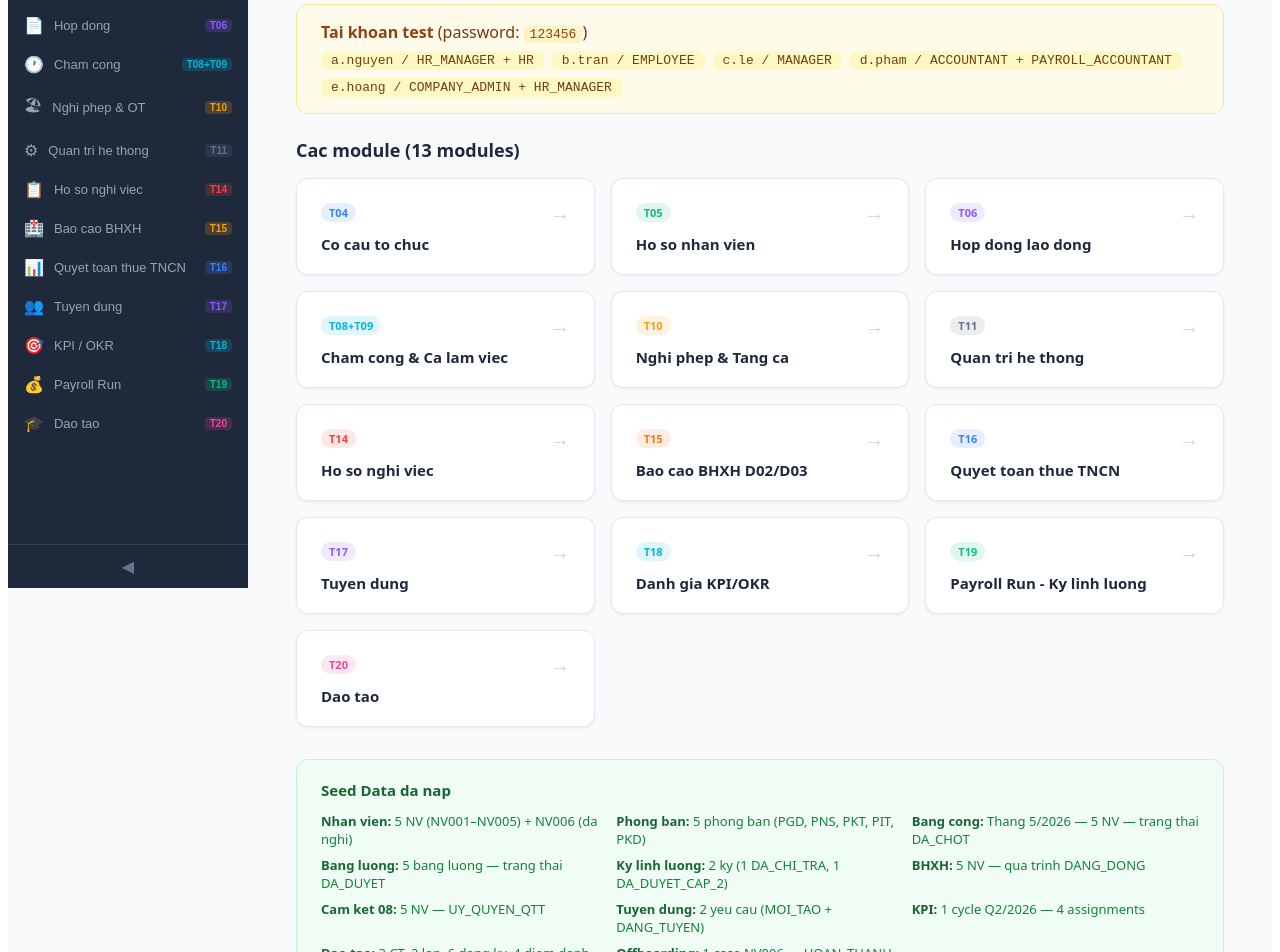
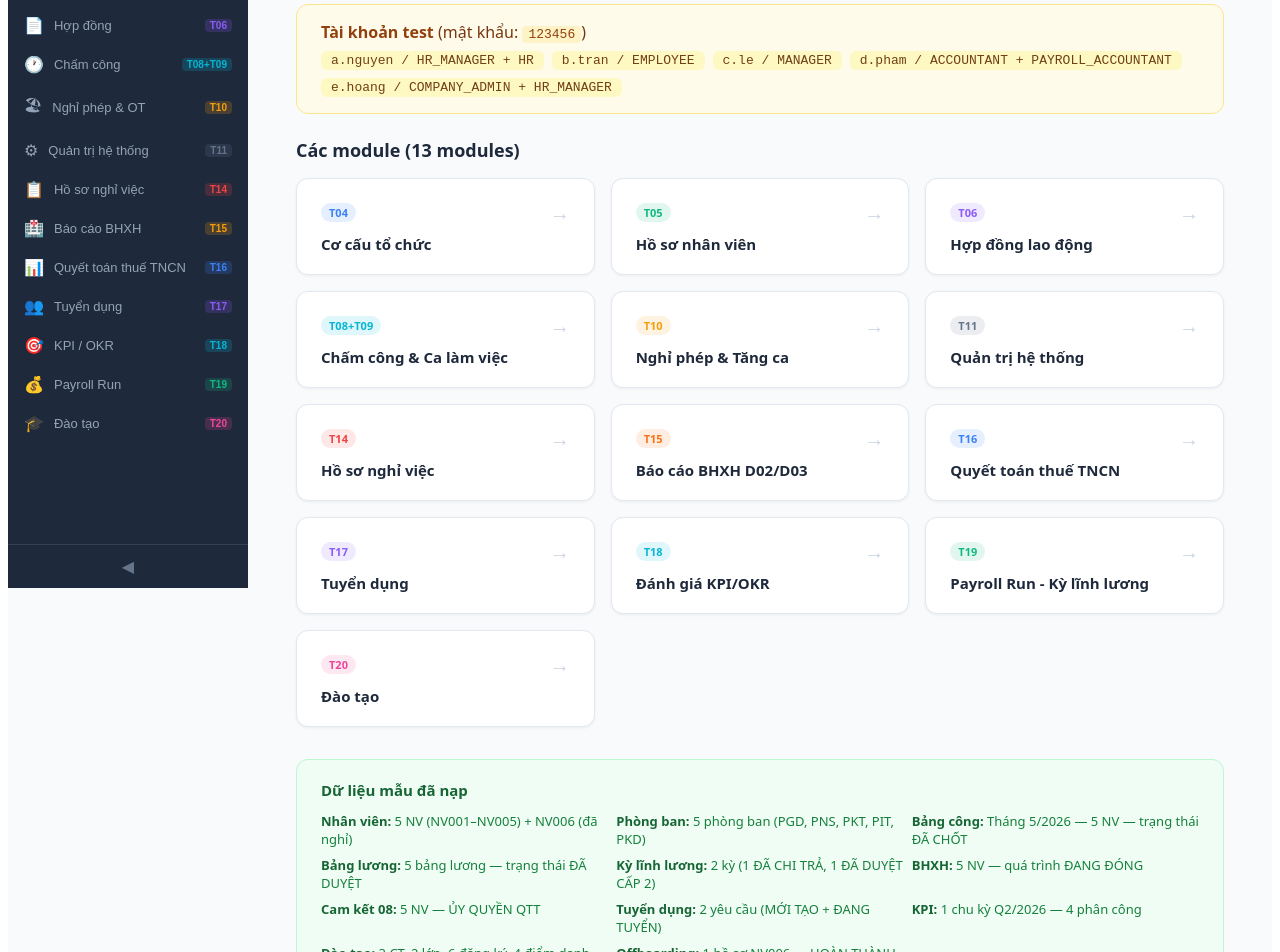
Before and after one commit to Min-Trees/HRM_Epath, a React (Vite) app in the folder hrm-system/frontend/: page / in a window 1280 px wide. Shown: the part 220-1172 px from the top of the page. Built offline with nearby package versions, Linux system fonts and the light colour scheme.

Commit message:
fix: Vietnamese diacritics in App.tsx (sidebar labels, dashboard, seed info)
Co-authored-by: Cursor <cursoragent@cursor.com>

```diff
--- a/hrm-system/frontend/src/App.tsx
+++ b/hrm-system/frontend/src/App.tsx
@@ -1,5 +1,5 @@
-import { HashRouter, Routes, Route, useLocation, useNavigate, useParams, Outlet } from "react-router-dom";
-import React, { useState, ReactNode, useEffect } from "react";
+import { HashRouter, Routes, Route, useLocation, useNavigate, Outlet } from "react-router-dom";
+import React, { useState } from "react";
 import DepartmentPage from "./department/DepartmentPage";
 import EmployeePage from "./employee/EmployeePage";
 import ContractPage from "./contract/ContractPage";
@@ -16,7 +16,7 @@ import PayrollRunPage from "./payroll/PayrollRunPage";
 import TrainingPage from "./training/TrainingPage";
 
 // ============================================================================
-// SHARED NAVIGATION ITEMS
+// DANH SÁCH ĐIỀU HƯỚNG
 // ============================================================================
 interface NavItem {
   path: string;
@@ -27,24 +27,24 @@ interface NavItem {
 }
 
 const NAV_ITEMS: NavItem[] = [
-  { path: "/", label: "Trang chu", task: "", color: "#64748b", icon: "🏠" },
-  { path: "/hr/departments", label: "Co cau to chuc", task: "T04", color: "#3b82f6", icon: "🏢" },
-  { path: "/hr/employees", label: "Nhan su", task: "T05", color: "#10b981", icon: "👤" },
-  { path: "/hr/contracts", label: "Hop dong", task: "T06", color: "#8b5cf6", icon: "📄" },
-  { path: "/attendance", label: "Cham cong", task: "T08+T09", color: "#06b6d4", icon: "🕐" },
-  { path: "/leave", label: "Nghi phep & OT", task: "T10", color: "#f59e0b", icon: "🏖" },
-  { path: "/system", label: "Quan tri he thong", task: "T11", color: "#64748b", icon: "⚙" },
-  { path: "/offboarding", label: "Ho so nghi viec", task: "T14", color: "#ef4444", icon: "📋" },
-  { path: "/bhxh/reports", label: "Bao cao BHXH", task: "T15", color: "#f59e0b", icon: "🏥" },
-  { path: "/tax/qtt", label: "Quyet toan thue TNCN", task: "T16", color: "#3b82f6", icon: "📊" },
-  { path: "/recruitment", label: "Tuyen dung", task: "T17", color: "#8b5cf6", icon: "👥" },
+  { path: "/", label: "Trang chủ", task: "", color: "#64748b", icon: "🏠" },
+  { path: "/hr/departments", label: "Cơ cấu tổ chức", task: "T04", color: "#3b82f6", icon: "🏢" },
+  { path: "/hr/employees", label: "Nhân sự", task: "T05", color: "#10b981", icon: "👤" },
+  { path: "/hr/contracts", label: "Hợp đồng", task: "T06", color: "#8b5cf6", icon: "📄" },
+  { path: "/attendance", label: "Chấm công", task: "T08+T09", color: "#06b6d4", icon: "🕐" },
+  { path: "/leave", label: "Nghỉ phép & OT", task: "T10", color: "#f59e0b", icon: "🏖" },
+  { path: "/system", label: "Quản trị hệ thống", task: "T11", color: "#64748b", icon: "⚙" },
+  { path: "/offboarding", label: "Hồ sơ nghỉ việc", task: "T14", color: "#ef4444", icon: "📋" },
+  { path: "/bhxh/reports", label: "Báo cáo BHXH", task: "T15", color: "#f59e0b", icon: "🏥" },
+  { path: "/tax/qtt", label: "Quyết toán thuế TNCN", task: "T16", color: "#3b82f6", icon: "📊" },
+  { path: "/recruitment", label: "Tuyển dụng", task: "T17", color: "#8b5cf6", icon: "👥" },
   { path: "/performance/kpi", label: "KPI / OKR", task: "T18", color: "#06b6d4", icon: "🎯" },
   { path: "/payroll/run", label: "Payroll Run", task: "T19", color: "#10b981", icon: "💰" },
-  { path: "/training", label: "Dao tao", task: "T20", color: "#ec4899", icon: "🎓" },
+  { path: "/training", label: "Đào tạo", task: "T20", color: "#ec4899", icon: "🎓" },
 ];
 
 // ============================================================================
-// APP LAYOUT — wraps every page with sidebar (uses <Outlet /> for content)
+// LAYOUT — bao bọc mọi trang bằng sidebar (sử dụng <Outlet /> cho nội dung)
 // ============================================================================
 function AppLayout() {
   const location = useLocation();
@@ -58,7 +58,6 @@ function AppLayout() {
 
   return (
     <div style={{ display: "flex", minHeight: "100vh", fontFamily: "system-ui, sans-serif", background: "#f8fafc" }}>
-      {/* ── Sidebar ── */}
       <aside style={{
         width: sidebarCollapsed ? 64 : 240,
         background: "#1e293b",
@@ -72,7 +71,6 @@ function AppLayout() {
         height: "100vh",
         overflow: "hidden",
       }}>
-        {/* Logo */}
         <div style={{
           padding: sidebarCollapsed ? "16px 8px" : "16px 20px",
           borderBottom: "1px solid #334155",
@@ -90,7 +88,6 @@ function AppLayout() {
           )}
         </div>
 
-        {/* Nav items */}
         <nav style={{ flex: 1, overflowY: "auto", padding: "8px 0" }}>
           {NAV_ITEMS.map((item) => {
             const active = isActive(item.path);
@@ -153,7 +150,6 @@ function AppLayout() {
           })}
         </nav>
 
-        {/* Collapse toggle */}
         <button
           onClick={() => setSidebarCollapsed((c) => !c)}
           style={{
@@ -172,7 +168,6 @@ function AppLayout() {
         </button>
       </aside>
 
-      {/* ── Main content — <Outlet /> renders the matched child route ── */}
       <main style={{ flex: 1, overflow: "auto", minWidth: 0 }}>
         <Outlet />
       </main>
@@ -181,28 +176,27 @@ function AppLayout() {
 }
 
 // ============================================================================
-// DASHBOARD — full landing page
+// TRANG CHỦ — Bảng điều khiển tổng quan
 // ============================================================================
 function Dashboard() {
   const modules = [
-    { path: "#/hr/departments", label: "Co cau to chuc", task: "T04", color: "#3b82f6" },
-    { path: "#/hr/employees", label: "Ho so nhan vien", task: "T05", color: "#10b981" },
-    { path: "#/hr/contracts", label: "Hop dong lao dong", task: "T06", color: "#8b5cf6" },
-    { path: "#/attendance", label: "Cham cong & Ca lam viec", task: "T08+T09", color: "#06b6d4" },
-    { path: "#/leave", label: "Nghi phep & Tang ca", task: "T10", color: "#f59e0b" },
-    { path: "#/system", label: "Quan tri he thong", task: "T11", color: "#64748b" },
-    { path: "#/offboarding", label: "Ho so nghi viec", task: "T14", color: "#ef4444" },
-    { path: "#/bhxh/reports", label: "Bao cao BHXH D02/D03", task: "T15", color: "#f97316" },
-    { path: "#/tax/qtt", label: "Quyet toan thue TNCN", task: "T16", color: "#3b82f6" },
-    { path: "#/recruitment", label: "Tuyen dung", task: "T17", color: "#8b5cf6" },
-    { path: "#/performance/kpi", label: "Danh gia KPI/OKR", task: "T18", color: "#06b6d4" },
-    { path: "#/payroll/run", label: "Payroll Run - Ky linh luong", task: "T19", color: "#10b981" },
-    { path: "#/training", label: "Dao tao", task: "T20", color: "#ec4899" },
+    { path: "#/hr/departments", label: "Cơ cấu tổ chức", task: "T04", color: "#3b82f6" },
+    { path: "#/hr/employees", label: "Hồ sơ nhân viên", task: "T05", color: "#10b981" },
+    { path: "#/hr/contracts", label: "Hợp đồng lao động", task: "T06", color: "#8b5cf6" },
+    { path: "#/attendance", label: "Chấm công & Ca làm việc", task: "T08+T09", color: "#06b6d4" },
+    { path: "#/leave", label: "Nghỉ phép & Tăng ca", task: "T10", color: "#f59e0b" },
+    { path: "#/system", label: "Quản trị hệ thống", task: "T11", color: "#64748b" },
+    { path: "#/offboarding", label: "Hồ sơ nghỉ việc", task: "T14", color: "#ef4444" },
+    { path: "#/bhxh/reports", label: "Báo cáo BHXH D02/D03", task: "T15", color: "#f97316" },
+    { path: "#/tax/qtt", label: "Quyết toán thuế TNCN", task: "T16", color: "#3b82f6" },
+    { path: "#/recruitment", label: "Tuyển dụng", task: "T17", color: "#8b5cf6" },
+    { path: "#/performance/kpi", label: "Đánh giá KPI/OKR", task: "T18", color: "#06b6d4" },
+    { path: "#/payroll/run", label: "Payroll Run - Kỳ lĩnh lương", task: "T19", color: "#10b981" },
+    { path: "#/training", label: "Đào tạo", task: "T20", color: "#ec4899" },
   ];
 
   return (
     <div style={{ padding: 0 }}>
-      {/* Header banner */}
       <div style={{
         background: "linear-gradient(135deg, #1e3a5f 0%, #2563eb 100%)",
         color: "white",
@@ -210,7 +204,7 @@ function Dashboard() {
       }}>
         <h1 style={{ margin: 0, fontSize: 28, fontWeight: 700 }}>HRM_Epath</h1>
         <p style={{ margin: "8px 0 0", opacity: 0.85, fontSize: 15 }}>
-          He thong quan ly nhan su · V13 · {new Date().getFullYear()}
+          Hệ thống quản lý nhân sự · V13 · {new Date().getFullYear()}
         </p>
         <div style={{ marginTop: 12, display: "flex", gap: 16, flexWrap: "wrap" }}>
           <span style={{ background: "rgba(255,255,255,0.15)", padding: "4px 12px", borderRadius: 20, fontSize: 13 }}>
@@ -222,11 +216,10 @@ function Dashboard() {
         </div>
       </div>
 
-      {/* Login info */}
       <div style={{ padding: "0 48px", marginTop: 32, marginBottom: 24 }}>
         <div style={{ background: "#fffbeb", border: "1px solid #fde68a", borderRadius: 12, padding: "16px 24px" }}>
-          <strong style={{ color: "#92400e" }}>Tai khoan test</strong>
-          <span style={{ color: "#78350f" }}> (password: </span>
+          <strong style={{ color: "#92400e" }}>Tài khoản test</strong>
+          <span style={{ color: "#78350f" }}> (mật khẩu: </span>
           <code style={{ background: "#fef3c7", padding: "1px 6px", borderRadius: 4, color: "#92400e" }}>123456</code>
           <span style={{ color: "#78350f" }}>)</span>
           <div style={{ marginTop: 8, display: "flex", gap: 8, flexWrap: "wrap" }}>
@@ -245,10 +238,9 @@ function Dashboard() {
         </div>
       </div>
 
-      {/* Modules grid */}
       <div style={{ padding: "0 48px", marginBottom: 32 }}>
         <h2 style={{ fontSize: 18, fontWeight: 600, color: "#1e293b", marginBottom: 16 }}>
-          Cac module ({modules.length} modules)
+          Các module ({modules.length} modules)
         </h2>
         <div style={{ display: "grid", gridTemplateColumns: "repeat(auto-fill, minmax(240px, 1fr))", gap: 16 }}>
           {modules.map((m) => (
@@ -289,23 +281,22 @@ function Dashboard() {
         </div>
       </div>
 
-      {/* Seed data info */}
       <div style={{ padding: "0 48px 48px" }}>
         <div style={{ background: "#f0fdf4", border: "1px solid #bbf7d0", borderRadius: 12, padding: "20px 24px" }}>
-          <h3 style={{ margin: "0 0 12px", fontSize: 15, color: "#166534" }}>Seed Data da nap</h3>
+          <h3 style={{ margin: "0 0 12px", fontSize: 15, color: "#166534" }}>Dữ liệu mẫu đã nạp</h3>
           <div style={{ display: "grid", gridTemplateColumns: "repeat(auto-fill, minmax(220px, 1fr))", gap: 8 }}>
             {[
-              ["Nhan vien", "5 NV (NV001–NV005) + NV006 (da nghi)"],
-              ["Phong ban", "5 phong ban (PGD, PNS, PKT, PIT, PKD)"],
-              ["Bang cong", "Thang 5/2026 — 5 NV — trang thai DA_CHOT"],
-              ["Bang luong", "5 bang luong — trang thai DA_DUYET"],
-              ["Ky linh luong", "2 ky (1 DA_CHI_TRA, 1 DA_DUYET_CAP_2)"],
-              ["BHXH", "5 NV — qua trinh DANG_DONG"],
-              ["Cam ket 08", "5 NV — UY_QUYEN_QTT"],
-              ["Tuyen dung", "2 yeu cau (MOI_TAO + DANG_TUYEN)"],
-              ["KPI", "1 cycle Q2/2026 — 4 assignments"],
-              ["Dao tao", "3 CT, 2 lop, 6 dang ky, 4 diem danh"],
-              ["Offboarding", "1 case NV006 — HOAN_THANH"],
+              ["Nhân viên", "5 NV (NV001–NV005) + NV006 (đã nghỉ)"],
+              ["Phòng ban", "5 phòng ban (PGD, PNS, PKT, PIT, PKD)"],
+              ["Bảng công", "Tháng 5/2026 — 5 NV — trạng thái ĐÃ CHỐT"],
+              ["Bảng lương", "5 bảng lương — trạng thái ĐÃ DUYỆT"],
+              ["Kỳ lĩnh lương", "2 kỳ (1 ĐÃ CHI TRẢ, 1 ĐÃ DUYỆT CẤP 2)"],
+              ["BHXH", "5 NV — quá trình ĐANG ĐÓNG"],
+              ["Cam kết 08", "5 NV — ỦY QUYỀN QTT"],
+              ["Tuyển dụng", "2 yêu cầu (MỚI TẠO + ĐANG TUYỂN)"],
+              ["KPI", "1 chu kỳ Q2/2026 — 4 phân công"],
+              ["Đào tạo", "3 CT, 2 lớp, 6 đăng ký, 4 điểm danh"],
+              ["Offboarding", "1 hồ sơ NV006 — HOÀN THÀNH"],
             ].map(([k, v]) => (
               <div key={k} style={{ fontSize: 13 }}>
                 <strong style={{ color: "#166534" }}>{k}:</strong>{" "}
@@ -320,14 +311,12 @@ function Dashboard() {
 }
 
 // ============================================================================
-// APP — root with HashRouter + layout route pattern
-// AppLayout wraps all routes via <Route element={<AppLayout />} >
+// APP — Gốc với HashRouter + layout route pattern
 // ============================================================================
 function App() {
   return (
     <HashRouter>
       <Routes>
-        {/* Layout route — AppLayout renders <Outlet /> for child routes */}
         <Route element={<AppLayout />}>
           <Route path="/" element={<Dashboard />} />
           <Route path="/hr/departments" element={<DepartmentPage />} />
```
